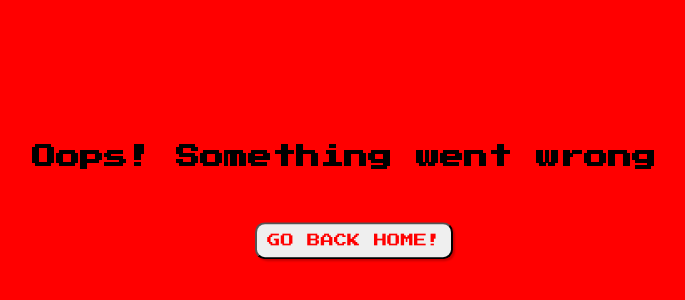
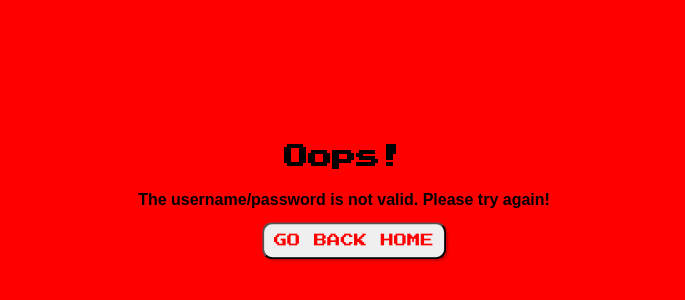
Before and after one commit to fac18/week7-coda-squall, a website: page public/401.html in a window 1280 px wide. Shown: the part 200-500 px from the top of the page, without its empty margins (296-981 px from the left). Drawn offline with Linux system fonts and the light colour scheme; files that its build step writes are made by us from their sources; a web font is replaced by a local one.

Commit message:
Fix error message in 401.html file

```diff
--- a/public/401.html
+++ b/public/401.html
@@ -15,10 +15,11 @@
   </head>
   <body>
     <section class="four-one">
-      <h1>Oops! Something went wrong</h1> <br>
+      <h1>Oops!</h1>
+      <h4>The username/password is not valid. Please try again!</h4>
 
       <button class="game-over" type="submit" aria-label="Go back to home page">
-        <a href="/">GO BACK HOME!</a>
+        <a href="/">GO BACK HOME</a>
       </button>
 
     </section>
```
